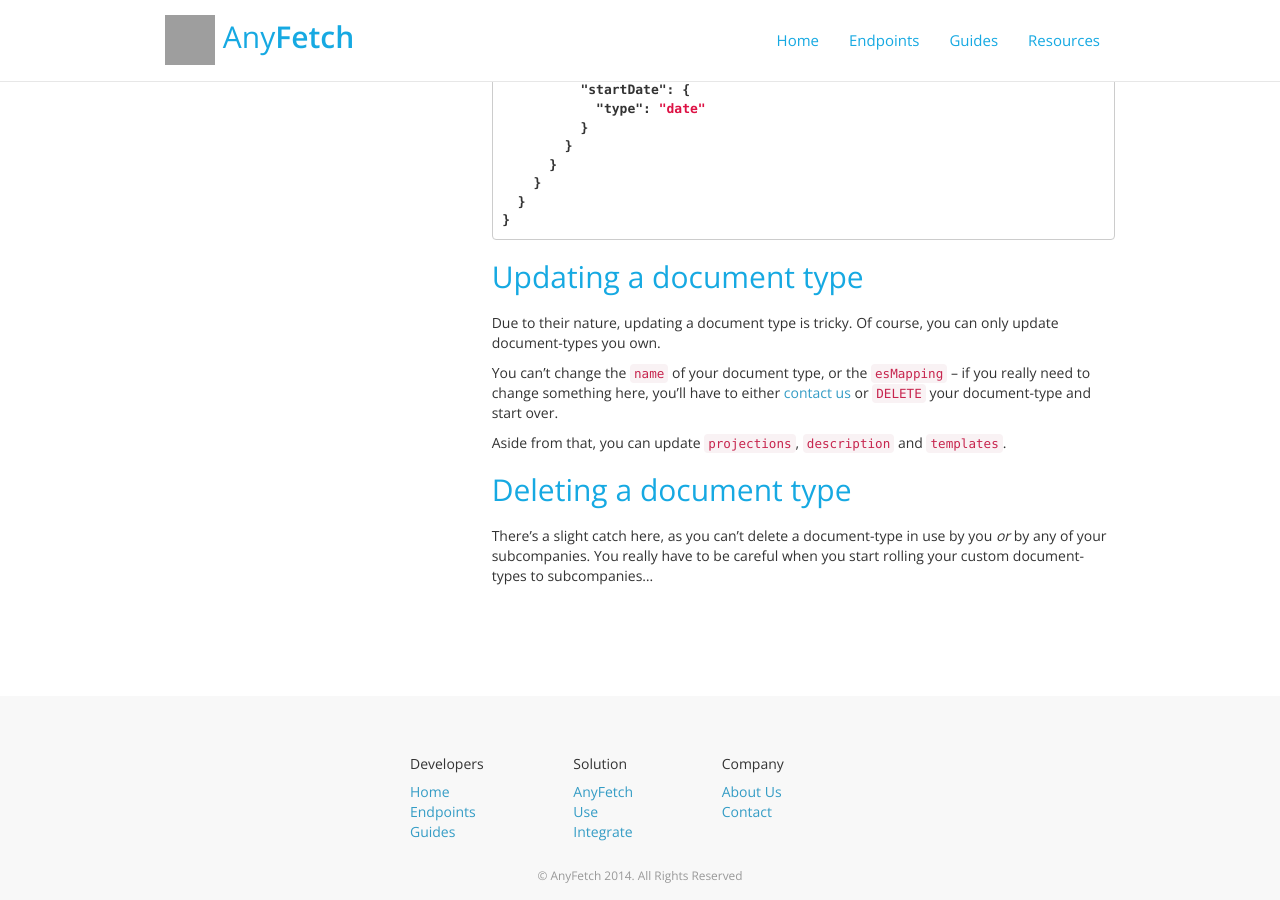
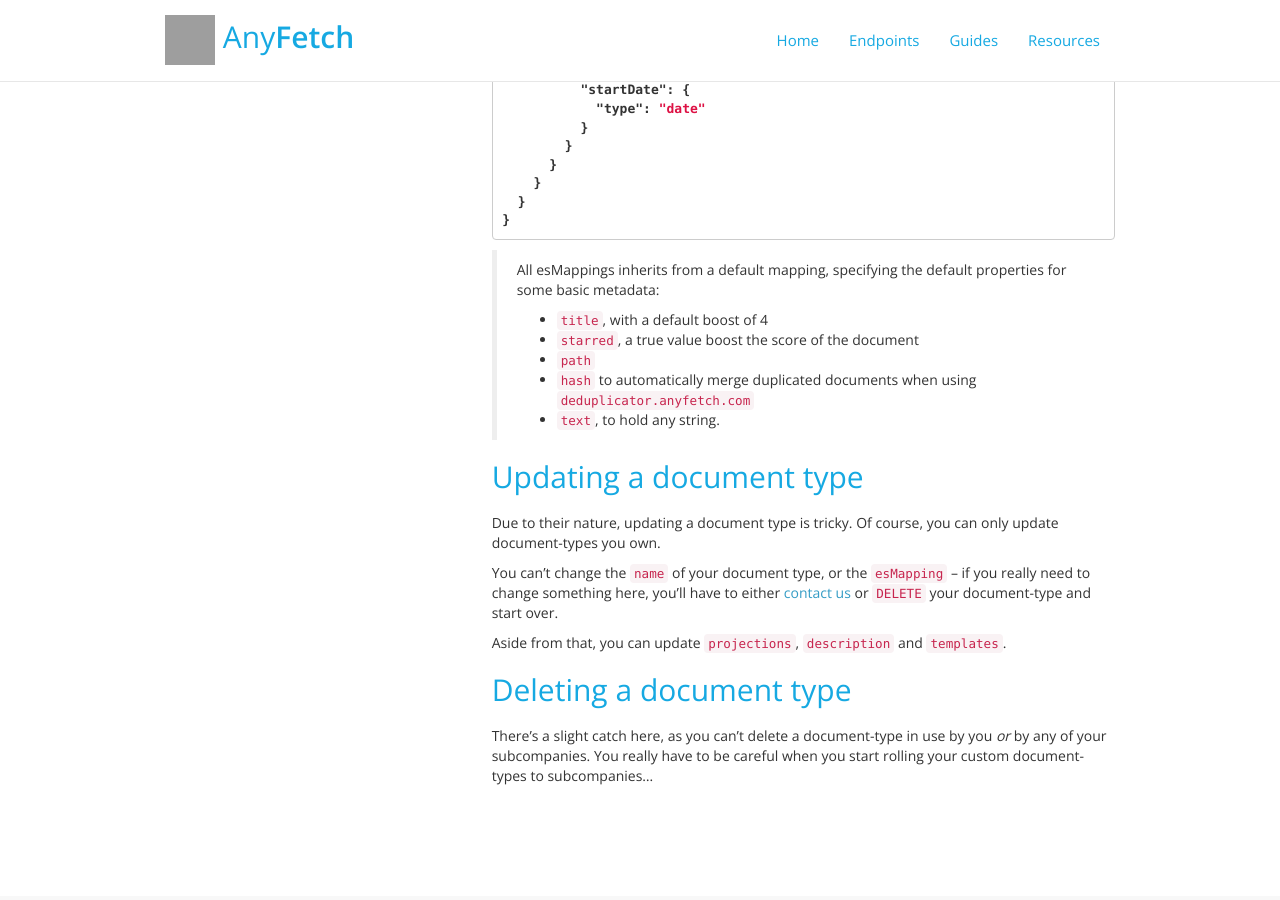
Before and after one commit to AnyFetch/developers.anyfetch.com, a Jekyll site: the page built from guides/creating/document-type.md, in a window 1280 px wide and 900 px high, scrolled down 2487 px. Built offline with Jekyll 4.4.1, drawn with Linux system fonts in a browser that asks for light colours; nearby versions of some CDN libraries; Markdown is read by kramdown in place of the engine named in the settings; grey boxes are pictures that could not be loaded.

Commit message:
A word about esMapping

````diff
--- a/guides/creating/document-type.md
+++ b/guides/creating/document-type.md
@@ -119,6 +119,13 @@ Once again, here is a valid sample for an event:
 }
 ```
 
+> All esMappings inherits from a default mapping, specifying the default properties for some basic metadata:
+> * `title`, with a default boost of 4
+> * `starred`, a true value boost the score of the document
+> * `path`
+> * `hash` to automatically merge duplicated documents when using `deduplicator.anyfetch.com`
+> * `text`, to hold any string.
+
 ## Updating a document type
 Due to their nature, updating a document type is tricky.
 Of course, you can only update document-types you own.
````
